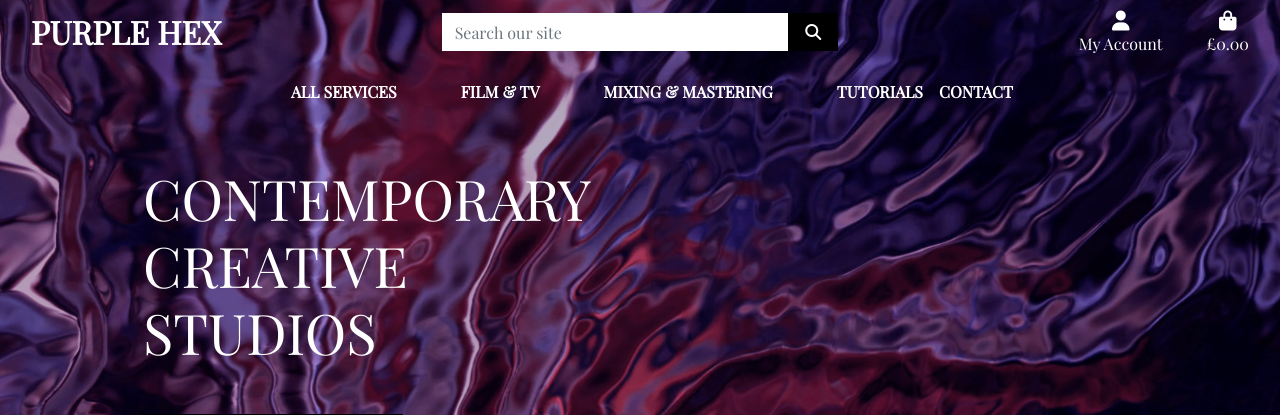
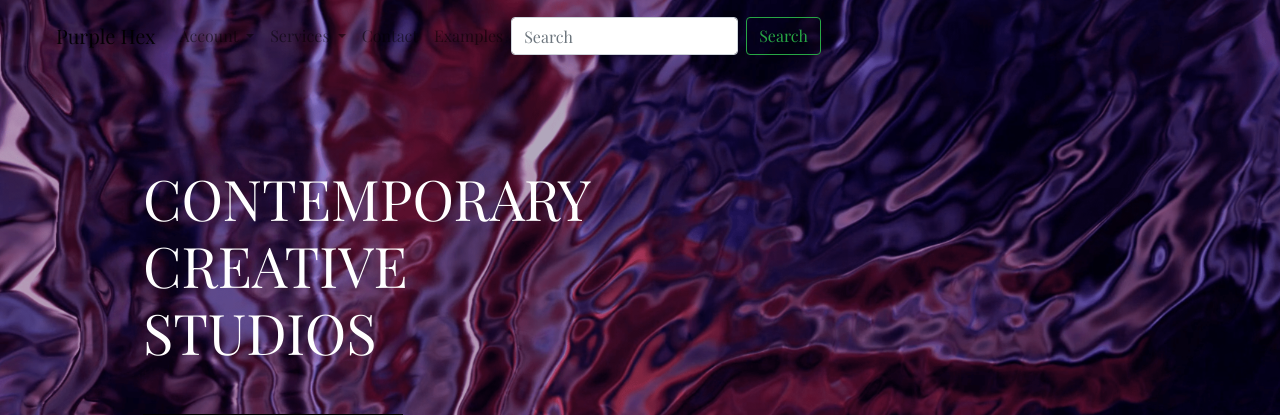
Before and after one commit to Code-Institute-Submissions/purple-hex-studios, a Django app: page / in a window 1280 px wide. Shown: the top 415 px of the page. Run offline with Django 3.2, Linux system fonts and the light colour scheme; some libraries are stand-ins or nearby versions.

Commit message:
Update docstring

```diff
--- a/examples/models.py
+++ b/examples/models.py
@@ -3,7 +3,7 @@ from django.db import models
 
 class Example(models.Model):
     """
-    Example model.
+    Example model
     """
     name = models.CharField(max_length=150)
     image = models.ImageField(upload_to='examples')
--- a/static/css/base.css
+++ b/static/css/base.css
@@ -8,6 +8,10 @@ body {
     height: calc(100vh - 164px);
     color: #555;
     font-family: 'Playfair Display';
+}
+
+#main-nav {
+    color: #ffffff;
 }
 
 /* from Bulma */
--- a/templates/base.html
+++ b/templates/base.html
@@ -41,7 +41,7 @@
   <body>
     <header class="container-fluid fixed-top purple-top">
         <div class="row">
-            <div class="col-12 col-lg-4 my-auto py-1 py-lg-0 text-center text-lg-left">
+            <!-- <div class="col-12 col-lg-4 my-auto py-1 py-lg-0 text-center text-lg-left">
                 <a href="{% url 'home' %}" class="nav-link main-logo-link">
                     <h2 class="logo-font text-white my-0"><strong>Purple Hex </strong></h2>
                 </a>
@@ -59,10 +59,10 @@
                         </div>
                     </div>
                 </form>
-            </div>
+            </div> -->
             <div class="col-12 col-lg-4 my-auto py-1 py-lg-0">
                 <ul class="list-inline list-unstyled text-center text-lg-right my-0">
-                    <li class="list-inline-item dropdown">
+                    <!-- <li class="list-inline-item dropdown">
                         <a class="text-white nav-link" href="#" id="user-options" data-toggle="dropdown" aria-haspopup="true" aria-expanded="false">
                             <div class="text-center">
                                 <div><i class="fas fa-user fa-lg"></i></div>
@@ -81,8 +81,8 @@
                                 <a href="{% url 'account_login' %}" class="dropdown-item">Login</a>
                             {% endif %}
                         </div>
-                    </li>
-                    <li class="list-inline-item">
+                    </li> -->
+                    <!-- <li class="list-inline-item">
                         <a class="{% if grand_total %}text-info font-weight-bold{% else %}text-white{% endif %} nav-link" href="{% url 'view_bag' %}">
                             <div class="text-center">
                                 <div><i class="fas fa-shopping-bag fa-lg"></i></div>
@@ -95,7 +95,7 @@
                                 </p>
                             </div>
                         </a>
-                    </li>
+                    </li> -->
                 </ul>
             </div>
             <div class="col-12 col-lg-4 my-auto py-1 py-lg-0"></div>
--- a/templates/includes/main-nav.html
+++ b/templates/includes/main-nav.html
@@ -1,30 +1,63 @@
-<div class="collapse navbar-collapse" id="main-nav">
-    <ul class="navbar-nav w-auto mx-auto">
+<nav class="navbar navbar-expand-lg navbar-light text-white" id="main-nav">
+    <a class="navbar-brand" href="{% url 'home' %}">Purple Hex</a>
+    <button class="navbar-toggler" type="button" data-toggle="collapse" data-target="#navbarSupportedContent" aria-controls="navbarSupportedContent" aria-expanded="false" aria-label="Toggle navigation">
+      <span class="navbar-toggler-icon"></span>
+    </button>
+
+    <div class="collapse navbar-collapse" id="navbarSupportedContent">
+      <ul class="navbar-nav mr-auto">
+        <li class="nav-item dropdown">
+          <a class="nav-link dropdown-toggle" href="#" id="navbarDropdown" role="button" data-toggle="dropdown" aria-haspopup="true" aria-expanded="false">
+            Account
+          </a>
+          <div class="dropdown-menu" aria-labelledby="navbarDropdown">
+            {% if request.user.is_authenticated %}
+                {% if request.user.is_superuser %}
+                    <a href="{% url 'add_service' %}" class="dropdown-item">Service Management</a>
+                {% endif %}
+                    <a href="{% url 'profile' %}" class="dropdown-item">My Profile</a>
+                    <a href="{% url 'account_logout' %}" class="dropdown-item">Logout</a>
+                {% else %}
+                    <a href="{% url 'account_signup' %}" class="dropdown-item">Register</a>
+                    <a href="{% url 'account_login' %}" class="dropdown-item">Login</a>
+            {% endif %}
+          </div>
+        </li>
+        <li class="nav-item dropdown">
+            <a class="nav-link dropdown-toggle" href="#" id="navbarDropdown" role="button" data-toggle="dropdown" aria-haspopup="true" aria-expanded="false">
+              Services
+            </a>
+            <div class="dropdown-menu" aria-labelledby="navbarDropdown">
+                      <a href="{% url 'services' %}" class="dropdown-item">All Services</a>
+                      <a href="{% url 'services' %}?category=Film-and-TV" class="dropdown-item">Film & TV</a>
+                      <a href="{% url 'services' %}?category=Mixing-and-Mastering" class="dropdown-item">Mixing & Mastering</a>
+                      <a href="{% url 'services' %}?category=Tutorials" class="dropdown-item">Tutorials</a>
+            </div>
+          </li>
         <li class="nav-item">
-            <a class="logo-font font-weight-bold nav-link text-white mr-5" href="{% url 'services' %}" id="all-Services-link" aria-haspopup="true" aria-expanded="false">
-                All Services
-            </a>
+            <a class="nav-link" href="{% url 'contact' %}">Contact</a>
         </li>
         <li class="nav-item">
-            <a class="logo-font font-weight-bold nav-link text-white mr-5" href="{% url 'services' %}?category=Film-and-TV" id="film-link" aria-haspopup="true" aria-expanded="false">
-                Film & TV
+            <a class="nav-link" href="{% url 'examples' %}">Examples</a>
+        </li>
+        <!-- <li class="list-inline-item">
+            <a class="{% if grand_total %}text-info font-weight-bold{% else %}text-white{% endif %} nav-link" href="{% url 'view_bag' %}">
+                <div class="text-center">
+                    <div><i class="fas fa-shopping-bag fa-lg"></i></div>
+                    <p class="my-0">
+                        {% if grand_total %}
+                            £{{ grand_total|floatformat:2 }}
+                        {% else %}
+                            £0.00
+                        {% endif %}
+                    </p>
+                </div>
             </a>
-        </li>
-
-        <li class="nav-item">
-            <a class="logo-font font-weight-bold nav-link text-white mr-5" href="{% url 'services' %}?category=Mixing-and-Mastering" id="mix-link" aria-haspopup="true" aria-expanded="false">
-                Mixing & Mastering
-            </a>
-        </li>
-        <li class="nav-item">
-            <a class="logo-font font-weight-bold nav-link text-white" href="{% url 'services' %}?category=Tutorials" id="tutorials-link" aria-haspopup="true" aria-expanded="false">
-                Tutorials
-            </a>
-        </li>
-        <li class="nav-item">
-            <a class="logo-font font-weight-bold nav-link text-white" href="{% url 'contact' %}" id="contact-link" aria-haspopup="true" aria-expanded="false">
-                Contact
-            </a>
-        </li>
-    </ul>
-</div>
+        </li> -->
+      </ul>
+      <form class="form-inline my-2 my-lg-0">
+        <input class="form-control mr-sm-2" type="search" placeholder="Search" aria-label="Search">
+        <button class="btn btn-outline-success my-2 my-sm-0" type="submit">Search</button>
+      </form>
+    </div>
+  </nav>
```
